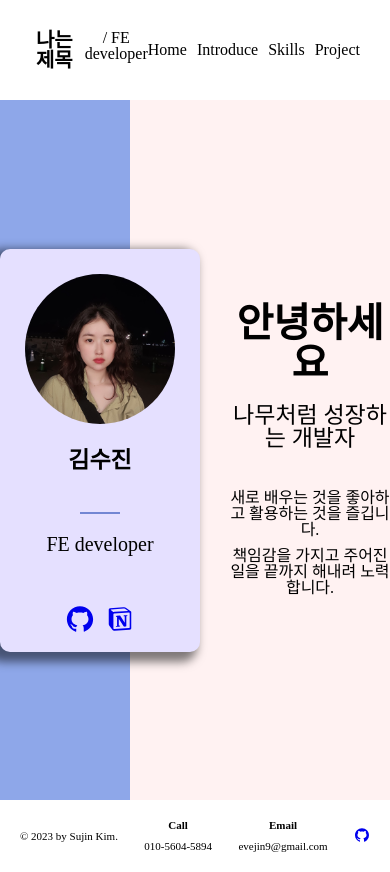
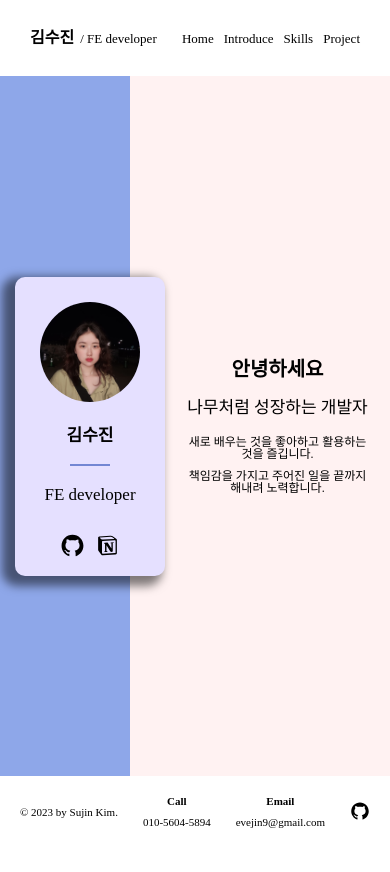
Before and after one commit to evejin9/P_R, a React (Create React App) app: page / in a window 390 px wide. After the commit the page ends 848 px from the top, so only its background shows below. Built offline with nearby package versions, Linux system fonts and the light colour scheme; a web font is replaced by a local one.

Commit message:
23.08.07) 포트폴리오 프로젝트
- 폰트 적용 완료
- 반응형(모바일) 작업 완료
- 링크 태그 스타일링

```diff
--- a/src/App.js
+++ b/src/App.js
@@ -1,5 +1,6 @@
 import logo from './logo.svg';
 import './App.css';
+import "./font/font.css";
 import { Route, Routes } from 'react-router-dom';
 
 import Layout from './components/Layout';
@@ -15,6 +16,7 @@ const GlobalStyle = createGlobalStyle`
 
   body {
     box-sizing: border-box;
+    font-family: 'Dovemayo_gothic';
   }
 
   #root {
--- a/src/components/Introduce/IntroduceCard.js
+++ b/src/components/Introduce/IntroduceCard.js
@@ -28,6 +28,24 @@ const IntroduceCardStyle= styled.div`
     flex: 1;
     word-break: keep-all;
   }
+
+  @media screen and (max-width: 700px) {
+    width: 150px;
+    height: 150px;
+
+    h3 {
+      font-size: 15px;
+    }
+
+    h3:after {
+      margin: 10px auto;
+    }
+
+    p {
+      font-size: 13px;
+      padding-top: 10px;
+    }
+  }
 `;
 
 function IntroduceCard(props) {
--- a/src/components/Layout.js
+++ b/src/components/Layout.js
@@ -1,6 +1,6 @@
 import React from 'react';
 import styled from 'styled-components';
-import { Link, Outlet, useNavigate } from 'react-router-dom';
+import { Link, NavLink, Outlet, useNavigate } from 'react-router-dom';
 import dayjs from 'dayjs';
 import { AiFillGithub } from "react-icons/ai";
 
@@ -13,6 +13,7 @@ const HeaderStyle = styled.div`
 
   .title {
     display: flex;
+    align-items: center;
 
     h1 {
       font-size: 20px;
@@ -24,8 +25,28 @@ const HeaderStyle = styled.div`
   ul {
     display: flex;
 
+    li:hover {
+      font-weight: 700;
+      color: #8EA7E9;
+    }
+
     li + li {
       margin-left: 10px;
+    }
+  }
+
+  /* 미디어쿼리 */
+  @media screen and (max-width: 700px) {
+    .title h1 {
+      font-size: 16px;
+    }
+
+    h2 {
+      font-size: 13px;
+    }
+
+    ul li {
+      font-size: 13px;
     }
   }
   `;
@@ -50,6 +71,18 @@ const FooterGroup = styled.div`
   };
 `;
 
+const GitLink = styled(NavLink)`
+  color: #000;
+
+  &:hover {
+    color: #7286D3;
+  }
+
+  svg {
+    font-size: 20px;
+  }
+`
+
 function Layout(props) {
 
   const navigate = useNavigate();
@@ -60,14 +93,14 @@ function Layout(props) {
     <>
       <HeaderStyle>
         <div className='title'>
-          <h1> 나는 제목 </h1>
+          <h1> 김수진 </h1>
           <h2>/ FE developer</h2>
         </div>
         <ul>
-          <li onClick={() => navigate('/')} >Home</li>
-          <li onClick={() => navigate('/introduce')}>Introduce</li>
-          <li onClick={() => navigate('/skills')}>Skills</li>
-          <li onClick={() => navigate('/project')}>Project</li>
+          <li className='cursor-pointer' onClick={() => navigate('/')} >Home</li>
+          <li className='cursor-pointer' onClick={() => navigate('/introduce')}>Introduce</li>
+          <li className='cursor-pointer' onClick={() => navigate('/skills')}>Skills</li>
+          <li className='cursor-pointer' onClick={() => navigate('/project')}>Project</li>
         </ul>
       </HeaderStyle>
 
@@ -84,7 +117,7 @@ function Layout(props) {
           <p>evejin9@gmail.com</p>
         </FooterGroup>
         <FooterGroup>
-          <Link to={'https://github.com/evejin9'} target='_blank'><AiFillGithub /></Link>
+          <GitLink to={'https://github.com/evejin9'} target='_blank'><AiFillGithub /></GitLink>
         </FooterGroup>
       </FooterStyle>
     </>
--- a/src/components/project/ProjectCard.js
+++ b/src/components/project/ProjectCard.js
@@ -1,7 +1,7 @@
 import React from 'react';
 import styled from 'styled-components';
 import { AiFillPushpin } from "react-icons/ai";
-import { Link } from 'react-router-dom';
+import { Link, NavLink } from 'react-router-dom';
 
 const ProjectCardStyle = styled.div`
   width: 100%;
@@ -26,9 +26,17 @@ const ProjectCardStyle = styled.div`
     display: flex;
     justify-content: center;
     align-items: center;
+  }
 
-    /* 미디어쿼리 */
-    /* flex-wrap: wrap; */
+  /* 미디어쿼리 */
+  @media screen and (max-width: 900px) {
+    .imgContent {
+      flex-wrap: wrap;
+    }
+
+    img {
+      width: 100%;
+    }
   }
 `;
 
@@ -37,6 +45,7 @@ const ContentDetail = styled.div`
   display: flex;
   flex-direction: column;
   justify-content: space-between;
+  margin-left: 10px;
 
   .content {
     font-size: 18px;
@@ -50,6 +59,7 @@ const DetailGroup = styled.div`
   margin: 10px 0;
   display: flex;
   justify-content: flex-start;
+  align-items: flex-start;
   font-size: 14px;
 
 
@@ -69,6 +79,17 @@ const DetailTitle = styled.div`
   margin-right: 20px;
   display: flex;
   justify-content: flex-start;
+  align-items: center;
+`;
+
+const PageLink = styled(NavLink)`
+  color: #000;
+  text-decoration: none;
+  font-weight: 700;
+
+  &:hover {
+    color: #7286D3;
+  }
 `;
 
 function ProjectCard(props) {
@@ -94,14 +115,14 @@ function ProjectCard(props) {
             <DetailGroup>
               <DetailTitle>
                 <AiFillPushpin />
-                <p><Link to={github} target='_blank'>Github</Link></p>
+                <p><PageLink to={github} target='_blank'>Github</PageLink></p>
               </DetailTitle>
             </DetailGroup>
 
             <DetailGroup>
               <DetailTitle>
                 <AiFillPushpin />
-                <p><Link to={pageUrl} target='_blank'>PageUrl</Link></p>
+                <p><PageLink to={pageUrl} target='_blank'>PageUrl</PageLink></p>
               </DetailTitle>
             </DetailGroup>
 
--- /dev/null
+++ b/src/font/font.css
@@ -0,0 +1,6 @@
+@font-face {
+  font-family: 'Dovemayo_gothic';
+  src: url('https://cdn.jsdelivr.net/gh/projectnoonnu/noonfonts_2302@1.1/Dovemayo_gothic.woff2') format('woff2');
+  font-weight: normal;
+  font-style: normal;
+}
--- a/src/index.css
+++ b/src/index.css
@@ -1,21 +1,13 @@
-
-@font-face {
+/* @font-face {
   font-family: 'Dovemayo_gothic';
   src: url('./font/Dovemayo_gothic.woff2') format('woff2');
   font-weight: normal;
   font-style: normal;
-}
+} */
 
 body {
   margin: 0;
-  font-family: 'Dovemayo_gothic';
+  font-family: 'Dovemayo_gothic', Arial, Helvetica, sans-serif;
   /* -webkit-font-smoothing: antialiased;
   -moz-osx-font-smoothing: grayscale; */
 }
-
-/* @import url('https://cdn.jsdelivr.net/gh/projectnoonnu/noonfonts_2302@1.1/Dovemayo_gothic.woff2'); */
-
-code {
-  font-family: source-code-pro, Menlo, Monaco, Consolas, 'Courier New',
-    monospace;
-}
--- a/src/page/Home.js
+++ b/src/page/Home.js
@@ -4,7 +4,7 @@ import { AiOutlineGithub } from "react-icons/ai";
 import { RiNotionFill } from "react-icons/ri";
 
 import profilePic from "../image/profile.jpg";
-import { Link } from 'react-router-dom';
+import { Link, NavLink } from 'react-router-dom';
 
 const HomeStyle = styled.div`
   height: 700px;
@@ -29,6 +29,7 @@ const BgGroup = styled.div`
 const ProfileGroup = styled.div`
   height: 350px;
   background-color: transparent;
+  word-break: keep-all;
 
   display: flex;
   justify-content: center;
@@ -49,7 +50,25 @@ const ProfileGroup = styled.div`
   h4 {
     font-size: 23px;
   };
+
+  @media screen and (max-width: 700px) {
+    h2 {
+      font-size: 20px;
+    }
+
+    h4 {
+      font-size: 17px;
+    }
+  }
 `;
+
+const SnsLink = styled(NavLink)`
+  color: #000;
+
+  &:hover {
+    color: #7286D3;
+  }
+`
 
 const ProfileCard = styled.div`
   width: 280px;
@@ -92,9 +111,31 @@ const ProfileCard = styled.div`
     margin: 0 5px 15px 5px;
   };
 
-  Link + Link {
-    margin-left: 20px;
-  };
+  @media screen and (max-width: 700px) {
+    width: 180px;
+    margin-left: 15px;
+
+    img {
+      width: 100px;
+    }
+
+    h4 {
+      margin: 0;
+    };
+
+    p {
+      font-size: 17px;
+      margin-top: 0;
+      margin-bottom: 30px;
+    };
+
+    p:before {
+    }
+
+    svg {
+      font-size: 25px;
+    }
+  }
   `;
 
 const ProfileContent = styled.div`
@@ -111,6 +152,20 @@ const ProfileContent = styled.div`
   p + p {
     margin-top: 10px;
   }
+
+  @media screen and (max-width: 700px) {
+    margin-left: 0px;
+    padding: 15px;
+
+    h4 + p {
+      margin-top: 20px;
+    };
+
+    p {
+      font-size: 12px;
+    }
+  }
+
 `;
 
 
@@ -128,8 +183,8 @@ function Home(props) {
             <p>FE developer</p>
 
             <div className='sns-Icon'>
-            <Link to={'https://github.com/evejin9'} target='_blank'><AiOutlineGithub /></Link>
-            <Link to={'https://tiny-minibus-e8b.notion.site/FE-0f3936aea6664243b7d2b7a786a5ca2a'} target='_blank'><RiNotionFill /></Link>
+            <SnsLink to={'https://github.com/evejin9'} target='_blank'><AiOutlineGithub /></SnsLink>
+            <SnsLink to={'https://tiny-minibus-e8b.notion.site/FE-0f3936aea6664243b7d2b7a786a5ca2a'} target='_blank'><RiNotionFill /></SnsLink>
             </div>
           </ProfileCard>
           <ProfileContent>
--- a/src/page/Introduce.js
+++ b/src/page/Introduce.js
@@ -6,7 +6,6 @@ import introduceData from "../introduceData.json";
 
 const IntroduceStyle = styled.div`
   min-height: 700px;
-  padding: 30px 0;
   background-color: #8EA7E9;
   display: flex;
   flex-direction: column;
@@ -21,6 +20,13 @@ const IntroduceStyle = styled.div`
   h4 {
     font-size: 23px;
   };
+
+  @media screen and (max-width: 700px) {
+    h2 {
+      font-size: 30px;
+      padding-bottom: 20px;
+    }
+  }
 `;
 
 const IntroduceCardArea = styled.div`
--- a/src/page/Project.js
+++ b/src/page/Project.js
@@ -26,6 +26,15 @@ const ProjectStyle = styled.div`
   h4 {
     font-size: 23px;
   };
+
+  @media screen and (max-width: 700px) {
+    padding-top: 30px;
+
+    h2 {
+      font-size: 30px;
+      padding-bottom: 20px;
+    }
+  }
 `;
 
 const ProjectGroup = styled.div`
@@ -34,6 +43,10 @@ const ProjectGroup = styled.div`
   flex-direction: column;
   justify-content: center;
   align-items: center;
+
+  @media screen and (max-width: 700px) {
+    margin: 0px 20px;
+  }
 `;
 
 
--- a/src/page/Skills.js
+++ b/src/page/Skills.js
@@ -24,6 +24,18 @@ const SkillsStyle = styled.div`
   li {
     padding: 10px;
   }
+
+  @media screen and (max-width: 700px) {
+    h2 {
+      font-size: 30px;
+      padding-bottom: 30px;
+    }
+
+    h4 {
+      padding: 10px;
+      margin: 20px 0;
+    }
+  }
 `;
 
 const SkillsGroup = styled.div`
@@ -32,14 +44,23 @@ const SkillsGroup = styled.div`
   border-radius: 10px;
   padding: 30px;
 
-
   display: flex;
   justify-content: space-around;
 
+  @media screen and (max-width: 700px) {
+    width: 90%;
+  }
 `;
 
 const SkillsPart = styled.div`
-  /* padding: 0 20px; */
+  display: flex;
+  flex-direction: column;
+  align-items: center;
+
+  ul {
+    margin: 0;
+    padding: 0;
+  }
 
   h4:after {
     content: "";
```
Also changed, not shown: src/font/Dovemayo_gothic.ttf (deleted), src/font/Dovemayo_gothic.woff2 (deleted).
